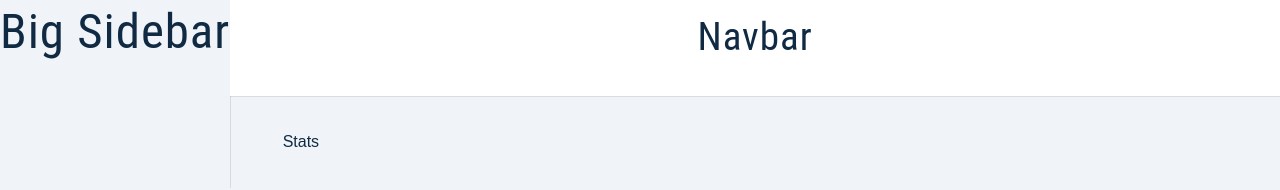
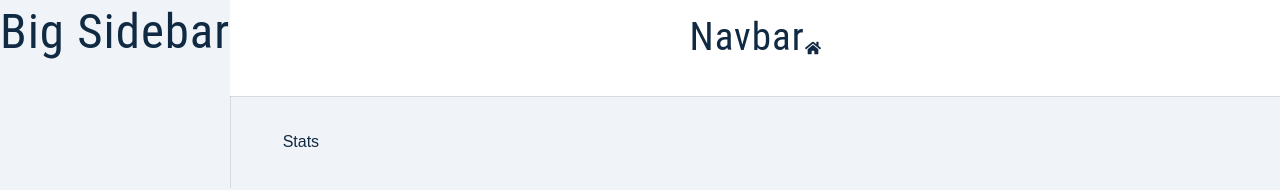
Before and after one commit to jodoesgit/react18-redux-jobster, a React (Create React App) app: page / in a window 1280 px wide. Shown: the top 190 px of the page. Built offline with nearby package versions, Linux system fonts and the light colour scheme.

Commit message:
Added React Icons

```diff
--- a/package.json
+++ b/package.json
@@ -11,6 +11,7 @@
     "normalize.css": "^8.0.1",
     "react": "^18.2.0",
     "react-dom": "^18.2.0",
+    "react-icons": "^4.11.0",
     "react-redux": "^8.1.3",
     "react-router-dom": "^6.18.0",
     "react-scripts": "5.0.1",
--- a/src/components/Navbar.js
+++ b/src/components/Navbar.js
@@ -1,9 +1,11 @@
 import Wrapper from '../assets/wrappers/Navbar';
+import { FaHome } from 'react-icons/fa';
 
 const Navbar = () => {
   return (
     <Wrapper>
       <h2>Navbar</h2>
+      <FaHome />
     </Wrapper>
   );
 };
```
Also changed, not shown: 1 other file (tests, documents, lock files or other folders).
